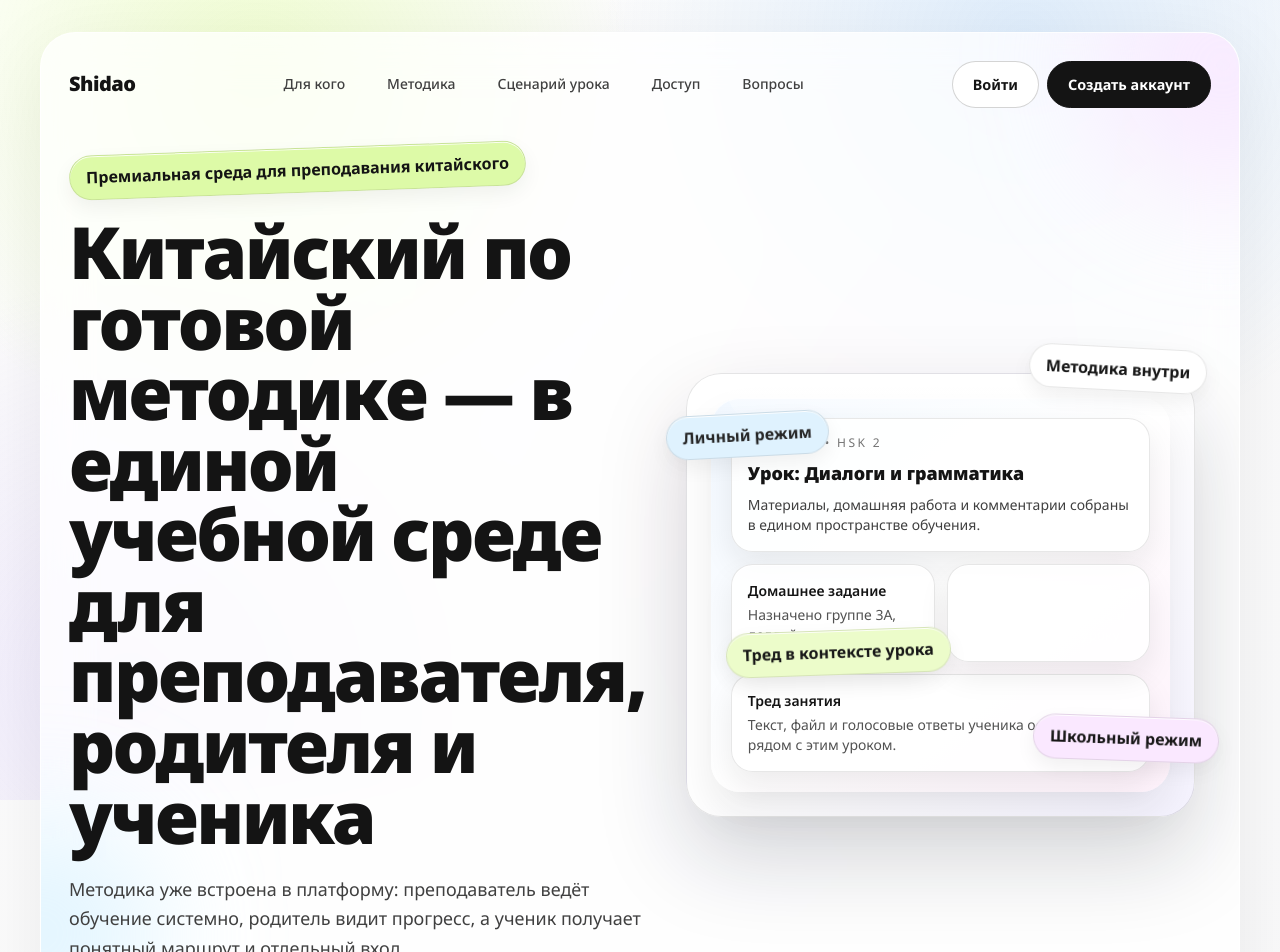
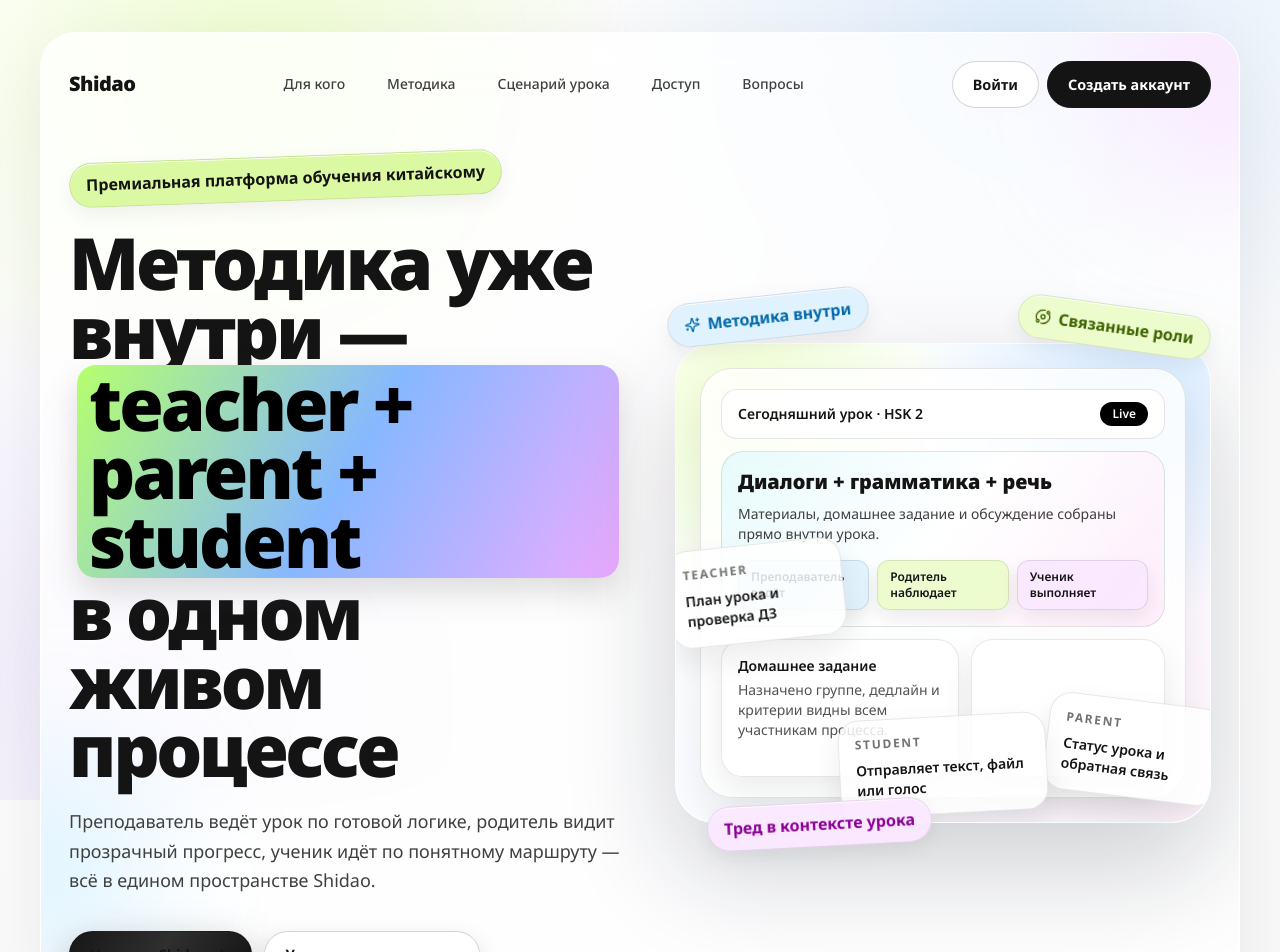
Before and after one commit to istominvi/shidao, a Next.js app: page / in a window 1280 px wide. Shown: the top 952 px of the page. Built offline with nearby package versions, Linux system fonts and the light colour scheme.

Commit message:
Redesign landing hero with premium playful composition

```diff
--- a/src/components/landing-page.tsx
+++ b/src/components/landing-page.tsx
@@ -11,7 +11,9 @@ import {
   GraduationCap,
   LayoutGrid,
   MessageSquare,
+  Orbit,
   School,
+  Sparkles,
   UserRound,
   Users,
   Waypoints
@@ -129,57 +131,99 @@ export function LandingPage() {
             </div>
           </header>
 
-          <div className="relative z-10 mt-10 grid items-center gap-10 lg:grid-cols-[1.03fr_0.97fr]">
+          <div className="relative z-10 mt-12 grid items-center gap-12 lg:grid-cols-[1.02fr_0.98fr]">
             <div>
-              <p className="landing-chip -rotate-2 bg-lime-200/85">Премиальная среда для преподавания китайского</p>
-              <h1 className="mt-6 text-4xl font-black leading-[0.98] tracking-[-0.03em] md:text-7xl">Китайский по готовой методике — в единой учебной среде для преподавателя, родителя и ученика</h1>
+              <p className="landing-chip -rotate-2 bg-lime-200/90">Премиальная платформа обучения китайскому</p>
+              <h1 className="mt-7 text-4xl font-black leading-[0.95] tracking-[-0.04em] md:text-7xl">
+                Методика уже внутри —
+                <span className="relative mx-2 inline-flex rounded-[1.2rem] bg-[linear-gradient(120deg,#b5ff6d,#86b8ff,#ecabff)] px-3 py-1 text-black shadow-[0_14px_34px_rgba(80,80,80,0.2)]">
+                  teacher + parent + student
+                </span>
+                в одном живом процессе
+              </h1>
               <p className="mt-6 max-w-xl text-base leading-relaxed text-neutral-700 md:text-lg">
-                Методика уже встроена в платформу: преподаватель ведёт обучение системно, родитель видит прогресс, а
-                ученик получает понятный маршрут и отдельный вход.
+                Преподаватель ведёт урок по готовой логике, родитель видит прозрачный прогресс, ученик идёт по
+                понятному маршруту — всё в едином пространстве Shidao.
               </p>
-              <div className="mt-8 flex flex-wrap gap-3">
-                <Link href="/join" className="landing-btn landing-btn-primary inline-flex items-center gap-2">Начать в Shidao <ChevronRight className="size-4" /></Link>
-                <Link href="/login" className="landing-btn landing-btn-muted">У меня уже есть доступ</Link>
+              <div className="mt-9 flex flex-wrap gap-3">
+                <Link
+                  href="/join"
+                  className="landing-btn inline-flex items-center gap-2 border-transparent bg-[linear-gradient(120deg,#171717,#2f2f2f,#141414)] px-6 py-3 text-white shadow-[0_18px_44px_rgba(17,17,17,0.35)]"
+                >
+                  Начать в Shidao <ChevronRight className="size-4" />
+                </Link>
+                <Link
+                  href="/login"
+                  className="landing-btn inline-flex items-center gap-2 border-black/10 bg-white/95 px-6 py-3 shadow-[0_10px_25px_rgba(17,17,17,0.14)]"
+                >
+                  У меня уже есть доступ
+                </Link>
               </div>
             </div>
 
-            <div className="relative">
-              <div className="absolute -right-3 -top-6 z-20">
-                <span className="landing-chip floating-chip rotate-[3deg] bg-white text-neutral-900">Методика внутри</span>
+            <div className="relative pb-4 pt-10 sm:pt-12">
+              <div className="absolute -left-2 top-0 z-30 hidden md:block">
+                <span className="landing-chip floating-chip -rotate-6 bg-sky-100/95 text-sky-700">
+                  <Sparkles className="size-4" /> Методика внутри
+                </span>
               </div>
-              <div className="absolute -left-5 top-10 z-20 hidden sm:block">
-                <span className="landing-chip floating-chip -rotate-3 bg-sky-100 text-neutral-800">Личный режим</span>
+              <div className="absolute right-0 top-3 z-30">
+                <span className="landing-chip floating-chip rotate-[8deg] bg-lime-100/95 text-lime-800">
+                  <Orbit className="size-4" /> Связанные роли
+                </span>
               </div>
-              <div className="absolute -right-6 bottom-14 z-20 hidden md:block">
-                <span className="landing-chip floating-chip rotate-2 bg-fuchsia-100 text-neutral-900">Школьный режим</span>
-              </div>
-              <div className="absolute left-10 top-[58%] z-20 hidden md:block">
-                <span className="landing-chip floating-chip -rotate-2 bg-lime-100 text-neutral-900">Тред в контексте урока</span>
+              <div className="absolute -bottom-2 left-8 z-30 hidden sm:block">
+                <span className="landing-chip floating-chip -rotate-3 bg-fuchsia-100/95 text-fuchsia-800">Тред в контексте урока</span>
               </div>
 
-              <div className="relative rounded-[2.2rem] border border-black/10 bg-gradient-to-br from-white via-white to-violet-50 p-4 shadow-[0_40px_90px_rgba(17,24,39,0.18)] md:p-6">
-                <div className="absolute inset-x-10 top-0 h-12 rounded-b-[2rem] bg-gradient-to-b from-white/85 to-transparent" aria-hidden="true" />
-                <div className="landing-surface rounded-[1.8rem] bg-[linear-gradient(140deg,rgba(240,247,255,0.9),rgba(255,255,255,0.9),rgba(255,241,250,0.85))] p-4 md:p-5">
-                  <article className="landing-card">
-                    <p className="text-xs uppercase tracking-[0.2em] text-neutral-500">Сегодня • HSK 2</p>
-                    <h3 className="mt-2 text-lg font-black">Урок: Диалоги и грамматика</h3>
-                    <p className="mt-2 text-sm text-neutral-700">Материалы, домашняя работа и комментарии собраны в едином пространстве обучения.</p>
-                  </article>
-                  <div className="mt-3 grid gap-3 sm:grid-cols-2">
-                    <article className="landing-card bg-white/90">
+              <div className="relative overflow-hidden rounded-[2.5rem] border border-white/70 bg-[radial-gradient(circle_at_15%_15%,rgba(201,255,79,0.28),transparent_34%),radial-gradient(circle_at_85%_12%,rgba(112,183,255,0.28),transparent_35%),linear-gradient(135deg,#ffffff_0%,#fafcff_55%,#fff5fd_100%)] p-4 shadow-[0_45px_110px_rgba(17,24,39,0.2)] md:p-6">
+                <div className="landing-surface relative rounded-[2rem] border border-black/10 bg-white/80 p-4 backdrop-blur-sm md:p-5">
+                  <div className="flex items-center justify-between rounded-2xl border border-black/10 bg-white/90 px-4 py-3">
+                    <p className="text-sm font-semibold">Сегодняшний урок · HSK 2</p>
+                    <span className="rounded-full bg-black px-3 py-1 text-xs font-semibold text-white">Live</span>
+                  </div>
+
+                  <div className="mt-3 rounded-[1.4rem] border border-black/10 bg-[linear-gradient(130deg,rgba(188,243,255,0.34),rgba(255,255,255,0.9),rgba(255,203,243,0.32))] p-4">
+                    <h3 className="text-lg font-black md:text-xl">Диалоги + грамматика + речь</h3>
+                    <p className="mt-2 text-sm text-neutral-700">Материалы, домашнее задание и обсуждение собраны прямо внутри урока.</p>
+                    <div className="mt-4 grid gap-2 sm:grid-cols-3">
+                      {['Преподаватель ведёт', 'Родитель наблюдает', 'Ученик выполняет'].map((role, idx) => (
+                        <span
+                          key={role}
+                          className={`rounded-xl border border-black/10 px-3 py-2 text-xs font-semibold shadow-[0_8px_18px_rgba(20,20,20,0.08)] ${
+                            idx === 0 ? 'bg-sky-100/90' : idx === 1 ? 'bg-lime-100/90' : 'bg-fuchsia-100/90'
+                          }`}
+                        >
+                          {role}
+                        </span>
+                      ))}
+                    </div>
+                  </div>
+
+                  <div className="mt-3 grid gap-3 sm:grid-cols-[1.1fr_0.9fr]">
+                    <article className="landing-card bg-white/95">
                       <p className="text-sm font-semibold">Домашнее задание</p>
-                      <p className="mt-1 text-sm text-neutral-600">Назначено группе 3A, дедлайн до пятницы.</p>
+                      <p className="mt-1 text-sm text-neutral-600">Назначено группе, дедлайн и критерии видны всем участникам процесса.</p>
                     </article>
-                    <article className="landing-card border-black/20 bg-black text-white shadow-[0_20px_35px_rgba(10,10,10,0.35)]">
+                    <article className="landing-card border-black/20 bg-black text-white shadow-[0_20px_35px_rgba(10,10,10,0.33)]">
                       <p className="text-sm font-semibold">Кабинет родителя</p>
-                      <p className="mt-1 text-sm text-white/80">Посещаемость, статус и комментарии по уроку.</p>
+                      <p className="mt-1 text-sm text-white/80">Прогресс, посещаемость и комментарии преподавателя.</p>
                     </article>
                   </div>
-                  <article className="landing-card mt-3 border-dashed border-black/20 bg-white/80">
-                    <p className="text-sm font-semibold">Тред занятия</p>
-                    <p className="mt-1 text-sm text-neutral-600">Текст, файл и голосовые ответы ученика остаются рядом с этим уроком.</p>
-                  </article>
                 </div>
+
+                <article className="landing-card absolute -left-2 top-[42%] z-20 hidden w-44 -rotate-[6deg] bg-white/95 md:block">
+                  <p className="text-xs font-bold uppercase tracking-[0.14em] text-neutral-500">Teacher</p>
+                  <p className="mt-2 text-sm font-semibold">План урока и проверка ДЗ</p>
+                </article>
+                <article className="landing-card absolute -right-3 bottom-6 z-20 hidden w-44 rotate-[7deg] bg-white/95 md:block">
+                  <p className="text-xs font-bold uppercase tracking-[0.14em] text-neutral-500">Parent</p>
+                  <p className="mt-2 text-sm font-semibold">Статус урока и обратная связь</p>
+                </article>
+                <article className="landing-card absolute bottom-2 left-1/2 z-20 hidden w-44 -translate-x-1/2 -rotate-3 bg-white/95 sm:block md:w-52">
+                  <p className="text-xs font-bold uppercase tracking-[0.14em] text-neutral-500">Student</p>
+                  <p className="mt-2 text-sm font-semibold">Отправляет текст, файл или голос</p>
+                </article>
               </div>
             </div>
           </div>
```
